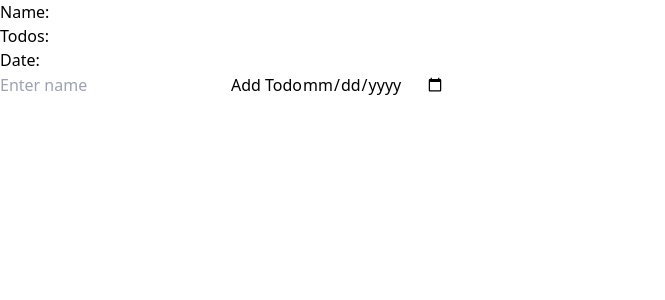
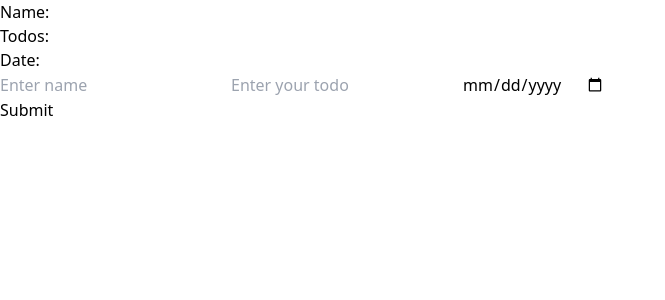
Before and after one commit to ren-code-cloud/simple-react-crud, a React (Vite) app: page / in a window 1280 px wide. Shown: the top 300 px of the page, without its empty margins (0-665 px from the left). Built offline with nearby package versions, Linux system fonts and the light colour scheme.

Commit message:
react with redux

```diff
--- a/package.json
+++ b/package.json
@@ -12,11 +12,14 @@
   "dependencies": {
     "@reduxjs/toolkit": "^2.0.1",
     "autoprefixer": "^10.4.16",
+    "localforage": "^1.10.0",
+    "match-sorter": "^6.3.1",
     "postcss-cli": "^11.0.0",
     "react": "^18.2.0",
     "react-dom": "^18.2.0",
     "react-redux": "^9.0.4",
     "react-router-dom": "^6.21.1",
+    "sort-by": "^1.2.0",
     "tailwindcss": "^3.4.0"
   },
   "devDependencies": {
--- a/src/app/dateReducer.js
+++ b/src/app/dateReducer.js
@@ -1,4 +1,4 @@
-const dateReducer = (state = null, action) => {
+const dateReducer = (state = "", action) => {
   switch (action.type) {
     case "SET_DATE":
       return action.payload;
--- a/src/app/todoReducer.js
+++ b/src/app/todoReducer.js
@@ -1,7 +1,7 @@
-const todosReducer = (state = [], action) => {
+const todosReducer = (state = "", action) => {
   switch (action.type) {
     case "ADD_TODO":
-      return [...state, action.payload];
+      return action.payload;
     default:
       return state;
   }
--- a/src/components/component.jsx
+++ b/src/components/component.jsx
@@ -1,4 +1,5 @@
 import React from "react";
+import { Form } from "react-router-dom";
 import { connect } from "react-redux";
 import { setName, addTodo, setDate } from "../actions/index.js";
 
@@ -7,8 +8,8 @@ const Component = ({ name, todos, date, setName, addTodo, setDate }) => {
     setName(newName);
   };
 
-  const handleAddTodo = () => {
-    addTodo("New Todo");
+  const handleAddTodo = (newTodo) => {
+    addTodo(newTodo);
   };
 
   const handleDateChange = (newDate) => {
@@ -18,20 +19,30 @@ const Component = ({ name, todos, date, setName, addTodo, setDate }) => {
   return (
     <div>
       <p>Name: {name}</p>
-      <p>Todos: {todos.join(", ")}</p>
+      <p>Todos: {todos}</p>
       <p>Date: {date}</p>
+      <Form method="post">
         <input
           type="text"
           placeholder="Enter name"
           value={name}
           onChange={(e) => handleNameChange(e.target.value)}
         />
-      <button onClick={handleAddTodo}>Add Todo</button>
+        <input
+          type="text"
+          placeholder="Enter your todo"
+          value={todos}
+          onChange={(e) => handleAddTodo(e.target.value)}
+        />
         <input
           type="date"
           value={date}
           onChange={(e) => handleDateChange(e.target.value)}
         />
+      </Form>
+      <Form>
+        <button type="submit">Submit</button>
+      </Form>
     </div>
   );
 };
--- a/src/data.js
+++ b/src/data.js
@@ -1,9 +1,48 @@
-export async function listData(query) {
-  let arr = [];
-}
+// import localforage from "localforage";
+// import { matchSorter } from "match-sorter";
+// import sortBy from "sort-by";
 
+// export async function getContacts(query) {
+//   let datas = await localforage.getItem("data");
+//   if (!datas) datas = [];
+//   if (query) {
+//     datas = matchSorter(datas, query, { keys: ["first", "last"] });
+//   }
+//   return datas.sort(sortBy("last", "createdAt"));
+// }
 export async function createData() {
   let id = Math.random().toString(36).substring(2, 9);
-  let dataObject = { id, createdAt: new Date.now() };
+  let dataObject = { id, createdAt: Date.now() };
   return dataObject;
 }
+// export async function getContact(id) {
+//   await fakeNetwork(`contact:${id}`);
+//   let contacts = await localforage.getItem("contacts");
+//   let contact = contacts.find((contact) => contact.id === id);
+//   return contact ?? null;
+// }
+
+// export async function updateContact(id, updates) {
+//   await fakeNetwork();
+//   let contacts = await localforage.getItem("contacts");
+//   let contact = contacts.find((contact) => contact.id === id);
+//   if (!contact) throw new Error("No contact found for", id);
+//   Object.assign(contact, updates);
+//   await set(contacts);
+//   return contact;
+// }
+
+// export async function deleteContact(id) {
+//   let contacts = await localforage.getItem("contacts");
+//   let index = contacts.findIndex((contact) => contact.id === id);
+//   if (index > -1) {
+//     contacts.splice(index, 1);
+//     await set(contacts);
+//     return true;
+//   }
+//   return false;
+// }
+
+// function set(datas) {
+//   return localforage.setItem("data", datas);
+// }
--- a/src/main.jsx
+++ b/src/main.jsx
@@ -10,14 +10,14 @@ import xtore from "./app/xtore.js";
 const router = createBrowserRouter([
   {
     path: "/",
-    element: <component />,
-    action: createData(),
+    element: <Component />,
+    action: createData,
   },
 ]);
 ReactDOM.createRoot(document.getElementById("root")).render(
   <React.StrictMode>
     <Provider store={xtore}>
-      <Component />
+      <RouterProvider router={router} />
     </Provider>
   </React.StrictMode>
 );
```
Also changed, not shown: 1 other file (tests, documents, lock files or other folders). Lines whose indentation alone changed are shown as unchanged.
